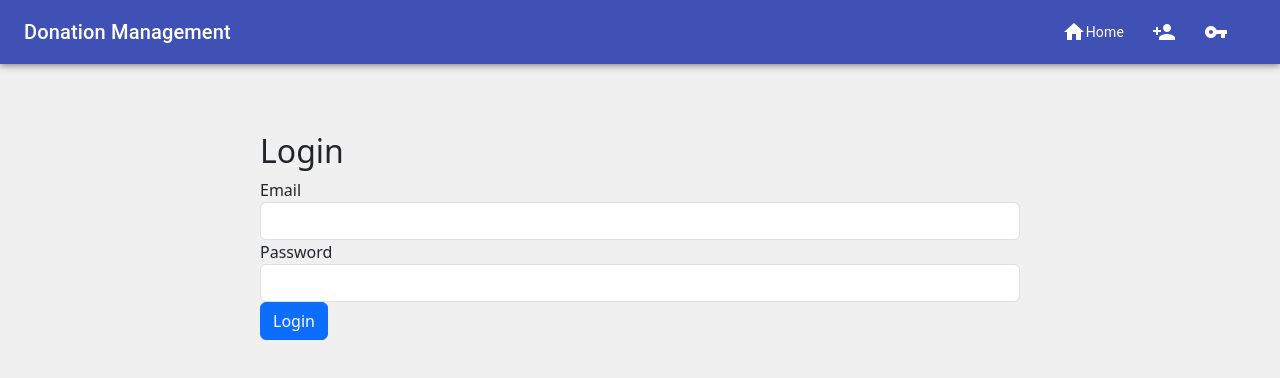
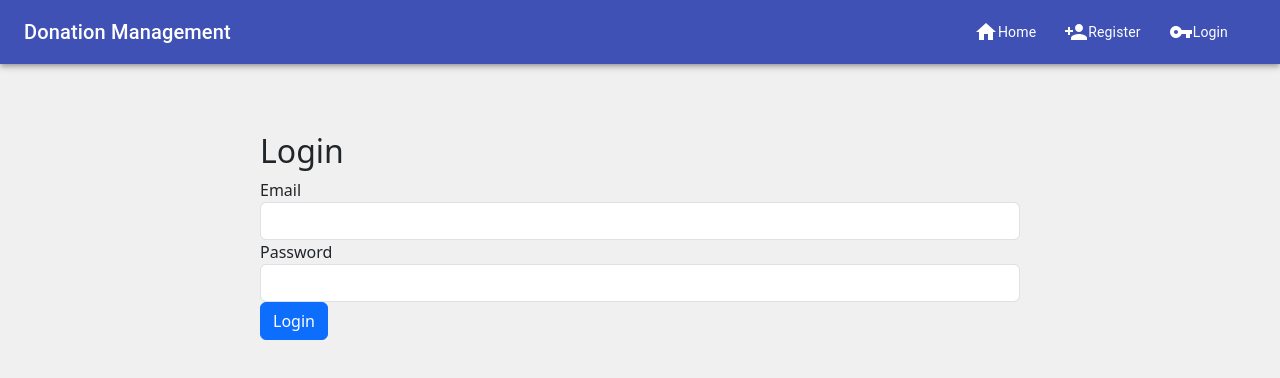
Before and after one commit to umerfarok/donation-management, a React (Create React App) app: page /login in a window 1280 px wide. Shown: the top 378 px of the page. Built offline with nearby package versions, Linux system fonts and the light colour scheme.

Commit message:
Fix login button loading state and add tooltips to register and login buttons

```diff
--- a/src/App.js
+++ b/src/App.js
@@ -56,6 +56,8 @@ const App = () => {
       localStorage.removeItem('jwt');
       setIsLoggedIn(false);
     } else {
+      localStorage.removeItem('jwt');
+      setIsLoggedIn(false);
       console.error('Logout failed');
     }
   };
@@ -100,11 +102,13 @@ const App = () => {
             <Tooltip title="Register">
               <IconButton edge="start" className={classes.menuButton} color="inherit" aria-label="register" component={Link} to="/register">
                 <PersonAddIcon />
+                <Typography variant="body2">Register</Typography>
               </IconButton>
             </Tooltip>
             <Tooltip title="Login">
               <IconButton edge="start" className={classes.menuButton} color="inherit" aria-label="login" component={Link} to="/login">
                 <LoginIcon />
+                <Typography variant="body2">Login</Typography>
               </IconButton>
             </Tooltip>
           </>
--- a/src/components/Login.js
+++ b/src/components/Login.js
@@ -1,15 +1,17 @@
 import React, { useState } from 'react';
 import { useNavigate } from 'react-router-dom';
 import { REACT_API_ENDPOINT } from '../constants';
-
+import CircularProgress from '@material-ui/core/CircularProgress';
 
 const LoginForm = ({ setIsLoggedIn, setJwt }) => {
   const [email, setEmail] = useState('');
   const [password, setPassword] = useState('');
+  const [loading, setLoading] = useState(false);
   const history = useNavigate();
 
   const handleLogin = async (e) => {
     e.preventDefault();
+    setLoading(true);
 
     try {
       const response = await fetch(`${REACT_API_ENDPOINT}/login`, {
@@ -31,6 +33,8 @@ const LoginForm = ({ setIsLoggedIn, setJwt }) => {
       }
     } catch (error) {
       console.error('Login error:', error);
+    } finally {
+      setLoading(false);
     }
   };
 
@@ -60,8 +64,8 @@ const LoginForm = ({ setIsLoggedIn, setJwt }) => {
             required
           />
         </div>
-        <button type="submit" className="btn btn-primary">
-          Login
+        <button type="submit" className="btn btn-primary" disabled={loading}>
+          {loading ? <CircularProgress size={24} /> : 'Login'}
         </button>
       </form>
     </div>
```
